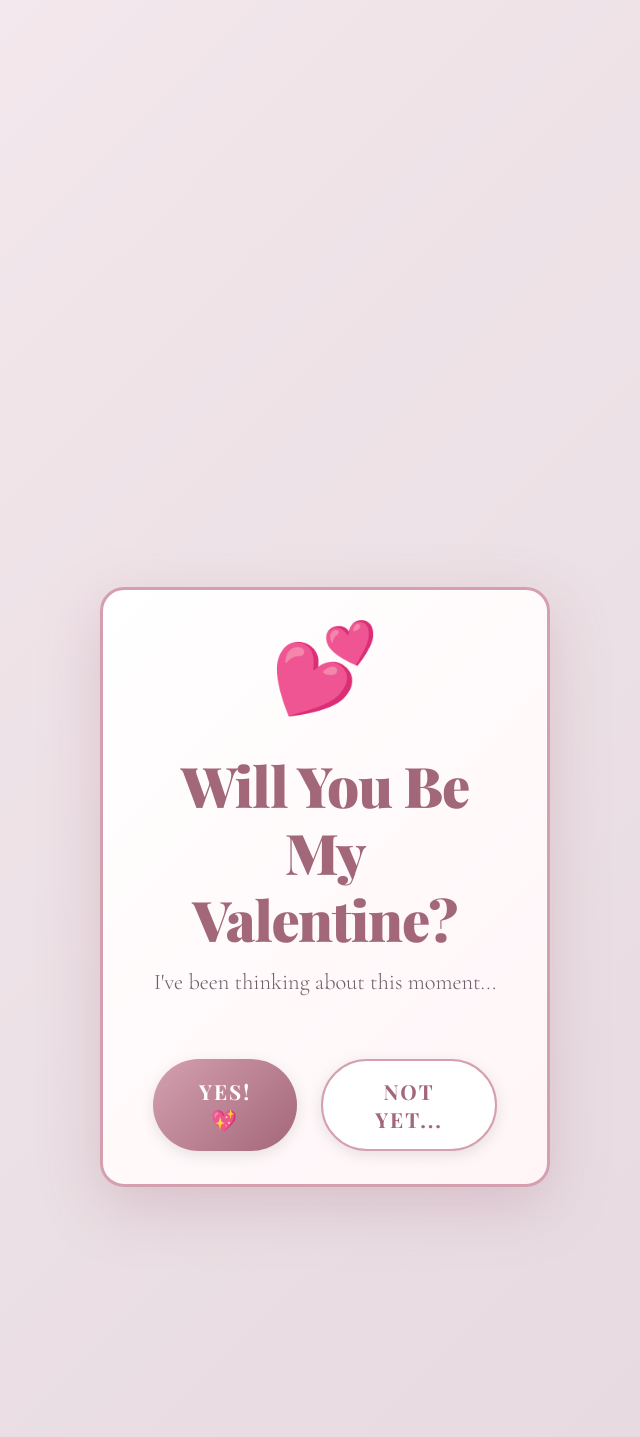
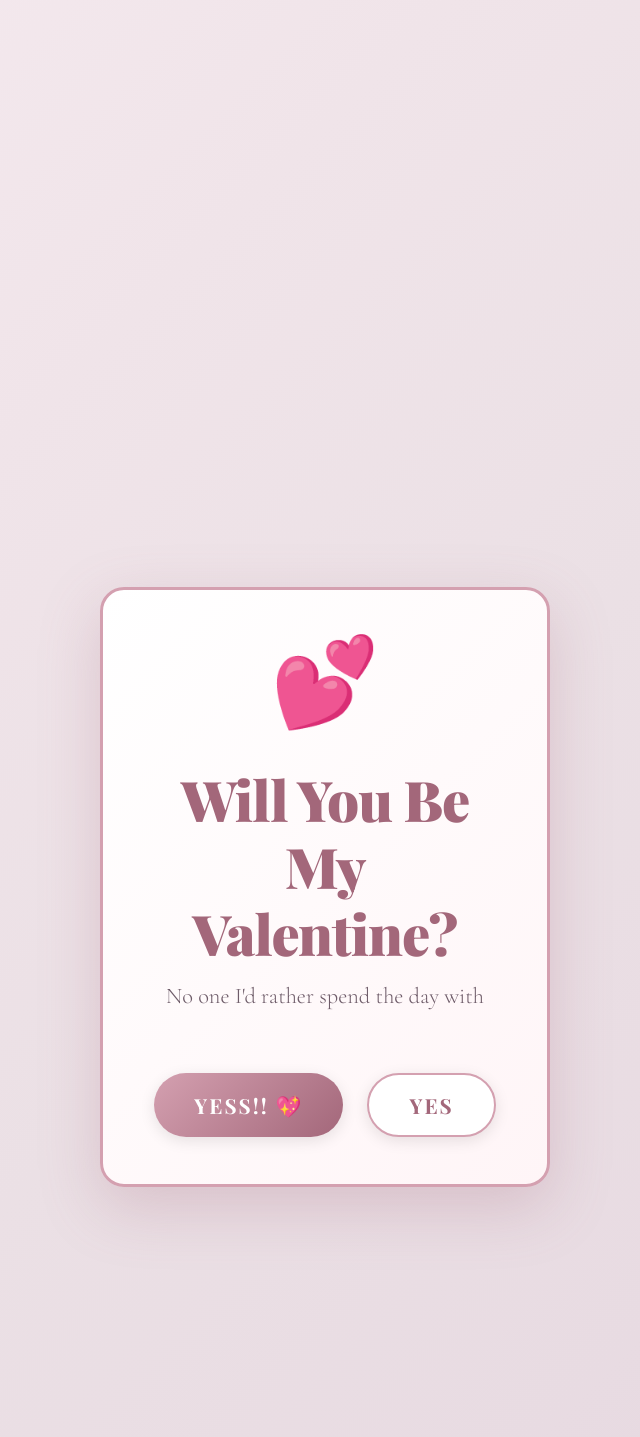
Before and after one commit to ayoolaore/ayoolaore.github.io, a Jekyll site: the page built from valentine.html, in a window 1280 px wide. Shown: the top 1437 px of the page, without its empty margins (315-955 px from the left). Built offline with Jekyll 4.4.1, drawn with Linux system fonts in a browser that asks for light colours.

Commit message:
Update Valentine's Day card content for a more personal touch and improved itinerary descriptions

```diff
--- a/valentine.html
+++ b/valentine.html
@@ -303,11 +303,11 @@
             <div class="card-face card-front">
                 <div class="heart-icon">💕</div>
                 <h1>Will You Be<br>My Valentine?</h1>
-                <p class="subtitle">I've been thinking about this moment...</p>
+                <p class="subtitle">No one I'd rather spend the day with</p>
 
                 <div class="button-group">
-                    <button class="btn-yes" onclick="flipCard()">Yes! 💖</button>
-                    <button class="btn-no" onclick="showSadMessage()">Not Yet...</button>
+                    <button class="btn-yes" onclick="flipCard()">Yess!! 💖</button>
+                    <button class="btn-no" onclick="showSadMessage()">Yes</button>
                 </div>
             </div>
 
@@ -316,29 +316,29 @@
                 <h2 class="itinerary-header">Our Valentine's Weekend 💝</h2>
                 <p class="itinerary-intro">I've planned something special for us...</p>
 
-                <div class="day-label">February 14th</div>
+                <div class="day-label">February 14th - Cute Night In</div>
 
                 <div class="itinerary-list">
                     <div class="itinerary-item">
                         <div class="itinerary-time">🧁 7:00 PM</div>
                         <div class="itinerary-activity">Baking Together</div>
-                        <div class="itinerary-description">Getting flour everywhere and making something sweet — just like you</div>
+                        <div class="itinerary-description">A sweet night just like you</div>
                     </div>
 
                     <div class="itinerary-item">
                         <div class="itinerary-time">🎨 9:00 PM</div>
                         <div class="itinerary-activity">Paint & Sip</div>
-                        <div class="itinerary-description">Wine, canvas, and us — let's see who the real artist is</div>
+                        <div class="itinerary-description">Wine, canvas, and us</div>
                     </div>
                 </div>
 
-                <div class="day-label">February 15th</div>
+                <div class="day-label">February 15th - Day Out!!</div>
 
                 <div class="itinerary-list">
                     <div class="itinerary-item">
                         <div class="itinerary-time">🥂 12:00 PM</div>
                         <div class="itinerary-activity">Brunch Date</div>
-                        <div class="itinerary-description">Good food, great company — the perfect way to start the day together</div>
+                        <div class="itinerary-description">Me , You and Mimosas</div>
                     </div>
 
                     <div class="itinerary-item">
@@ -350,12 +350,12 @@
                     <div class="itinerary-item">
                         <div class="itinerary-time">🎷 9:00 PM</div>
                         <div class="itinerary-activity">Jazz Night</div>
-                        <div class="itinerary-description">Smooth music, dim lights, and the perfect end to our perfect weekend</div>
+                        <div class="itinerary-description">Let's look good and enjoy good music</div>
                     </div>
                 </div>
 
                 <div class="love-note">
-                    "Every moment with you is my favorite moment" ❤️
+                    Ololade mi ❤️
                 </div>
             </div>
         </div>
```
